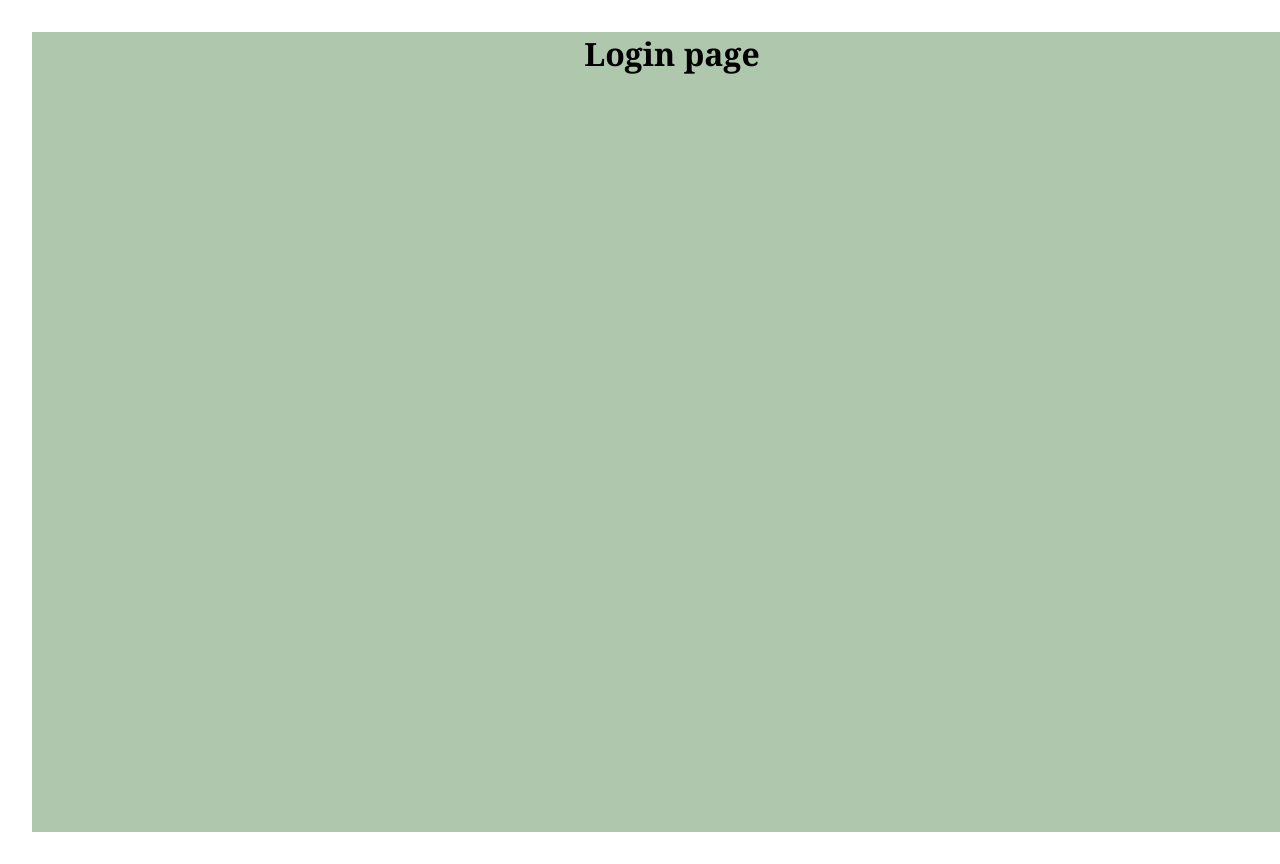
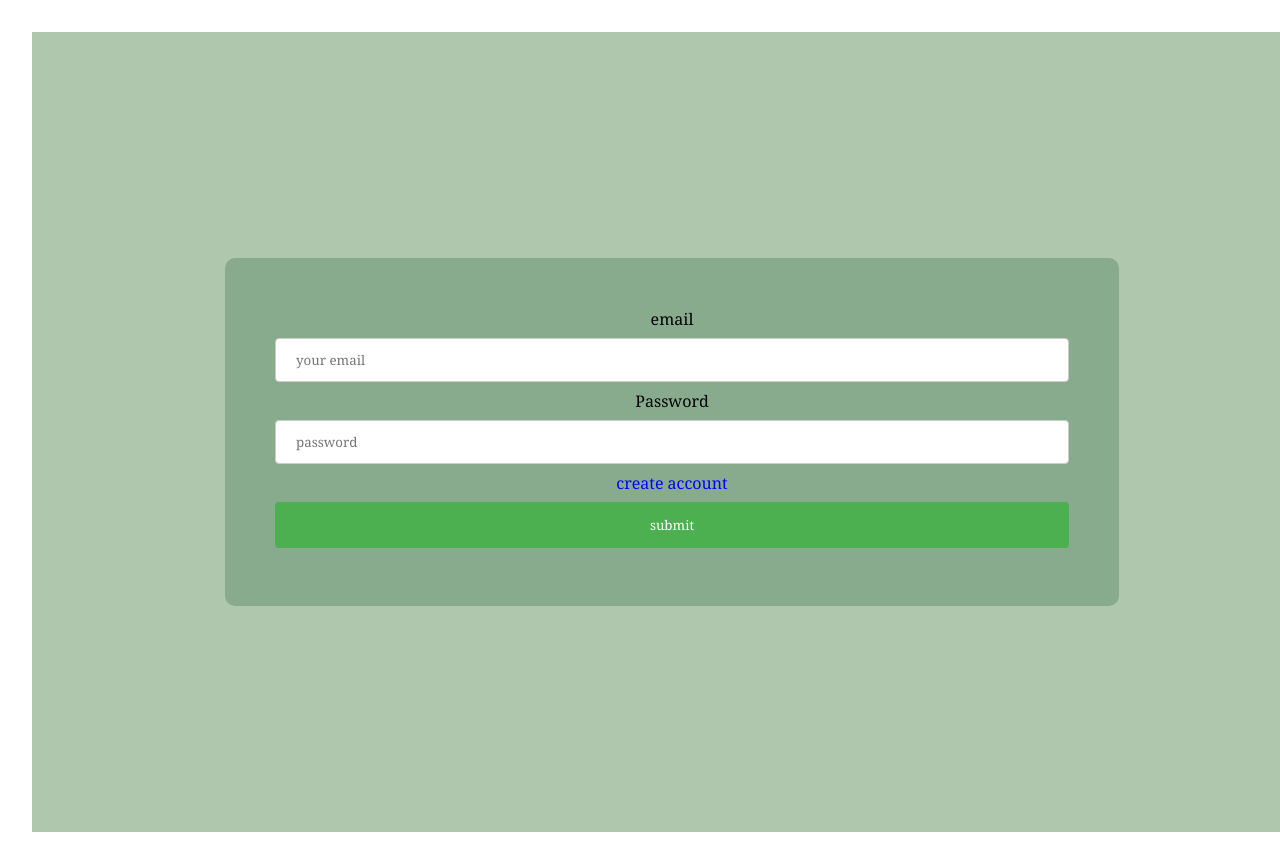
Before and after one commit to anoof36/E-commerce, a React (Vite) app in the folder frontend/: page /login in a window 1280 px wide. Shown: the top 864 px of the page. Built offline with nearby package versions, Linux system fonts and the light colour scheme.

Commit message:
login page working

```diff
--- a/frontend/src/components/layouts/layout.jsx
+++ b/frontend/src/components/layouts/layout.jsx
@@ -8,6 +8,10 @@ const RouterGuard = () => {
         color: "black",
         width: "100vw",
         height: "100vh",
+        display: "flex",
+        justifyContent: "center",
+        alignItems: "center",
+
       }}
     >
       <Outlet />
--- /dev/null
+++ b/frontend/src/pages/loginPage/Form.css
@@ -0,0 +1,46 @@
+.container {
+  border-radius: 5px;
+  background: #88AB8E;
+  border-radius: 10px;
+  padding: 50px;
+}
+
+input[type=text], input[type=email], input[type=password] {
+  width: 100%;
+  padding: 12px 20px;
+  margin: 8px 0;
+  display: inline-block;
+  border: 1px solid #ccc;
+  border-radius: 4px;
+  box-sizing: border-box;
+}
+
+input[type=submit] {
+  width: 100%;
+  background-color: #4CAF50;
+  color: white;
+  padding: 14px 20px;
+  margin: 8px 0;
+  border: none;
+  border-radius: 4px;
+  cursor: pointer;
+}
+
+input[type=submit]:hover {
+  background-color: #45a049;
+}
+
+input[type=submit]:active {
+  background-color: rgb(50, 109, 22);
+}
+
+input:focus {
+  outline: none;
+  border-width: 1px;
+  border-color: #525252bb;
+}
+
+.link {
+  color: blue;
+  cursor: pointer;
+}
--- /dev/null
+++ b/frontend/src/pages/loginPage/Form.jsx
@@ -0,0 +1,140 @@
+import { useState, useEffect } from "react";
+import "./Form.css";
+
+const Form = () => {
+  const [pageType, setPageType] = useState("login");
+  const isLogin = pageType === "login";
+  const isRegister = pageType === "register";
+
+  console.log(isLogin);
+  console.log("register " + isRegister);
+
+  const handleBlur = () => {
+    // Implement your blur logic here
+  };
+
+  const handleChange = () => {
+    // Implement your change logic here
+  };
+
+  const handleSubmit = (event) => {
+    event.preventDefault();
+    console.log(event)
+  };
+
+  const resetForm = () => {
+    // Implement your form reset logic here
+  };
+
+  const values = {}; // Define your initial values
+  const touched = {}; // Define your touched values
+  const errors = {}; // Define your error values
+  const isSubmitting = false; // Define your submitting state
+
+  return (
+    <>
+      <div className="container">
+        <form onSubmit={handleSubmit}>
+          {isRegister && (
+            <div>
+              <label htmlFor="FullName">Full Name</label>
+              <input type="text" name="FullName" placeholder="Your Full Name" />
+            </div>
+          )}
+          <>
+            <label htmlFor="email">email</label>
+            <input type="email" name="email" placeholder="your email" />
+          </>
+          <>
+            <label htmlFor="password">Password</label>
+            <input type="password" name="password" placeholder="password" />
+          </>
+          <>
+            <span
+              className="link"
+              onClick={() => {
+                resetForm();
+                setPageType(isLogin ? "register" : "login");
+              }}
+            >
+              {isLogin ? "create account" : "Go to login"}
+            </span>
+            <input type="submit" value="submit" />
+          </>
+        </form>
+      </div>
+    </>
+  );
+};
+
+export default Form;
+
+
+
+  /* <form className="container" onSubmit={handleSubmit}>
+        <div className="form-container">
+          {isRegister && (
+            <div className="input-wrapper">
+              <label htmlFor="fullName">Full Name</label>
+              <input
+                type="text"
+                id="fullName"
+                name="fullName"
+                onBlur={handleBlur}
+                onChange={handleChange}
+                value={values.fullName || ""}
+              />
+              {Boolean(touched.fullName) && Boolean(errors.fullName) && (
+                <div className="error-message">{errors.fullName}</div>
+              )}
+            </div>
+          )}
+          <div className="input-wrapper">
+            <label htmlFor="email">Email</label>
+            <input
+              type="email"
+              id="email"
+              name="email"
+              onBlur={handleBlur}
+              onChange={handleChange}
+              value={values.email || ""}
+            />
+            {Boolean(touched.email) && Boolean(errors.email) && (
+              <div className="error-message">{errors.email}</div>
+            )}
+          </div>
+          <div className="error-message">{errors.email}</div>
+          <div className="input-wrapper">
+            <label htmlFor="password">Password</label>
+            <input
+              type="password"
+              id="password"
+              name="password"
+              onBlur={handleBlur}
+              onChange={handleChange}
+              value={values.password || ""}
+            />
+            {Boolean(touched.password) && Boolean(errors.password) && (
+              <div className="error-message">{errors.password}</div>
+            )}
+          </div>
+          <div className="flex-container">
+            <span
+              className="link-text"
+              onClick={() => {
+                resetForm();
+                setPageType(isLogin ? "register" : "login");
+              }}
+            >
+              {isLogin ? "Create account" : "Go to login"}
+            </span>
+            <button
+              type="submit"
+              disabled={isSubmitting}
+              className="submit-button"
+            >
+              {isLogin ? "Log In" : "Sign Up"}
+            </button>
+          </div>
+        </div>
+      </form> */
--- a/frontend/src/pages/loginPage/index.jsx
+++ b/frontend/src/pages/loginPage/index.jsx
@@ -1,10 +1,11 @@
 import react from "react";
+import Form from "./Form"
 
 const LoginPage = () => {
   console.log("working");
   return (
     <>
-      <h1>Login page</h1>
+      <Form/>
     </>
   );
 };
```
